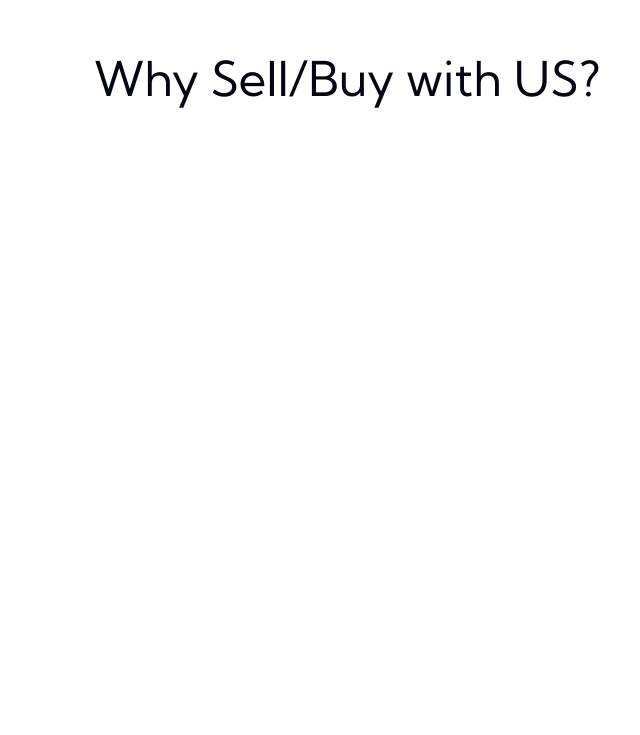
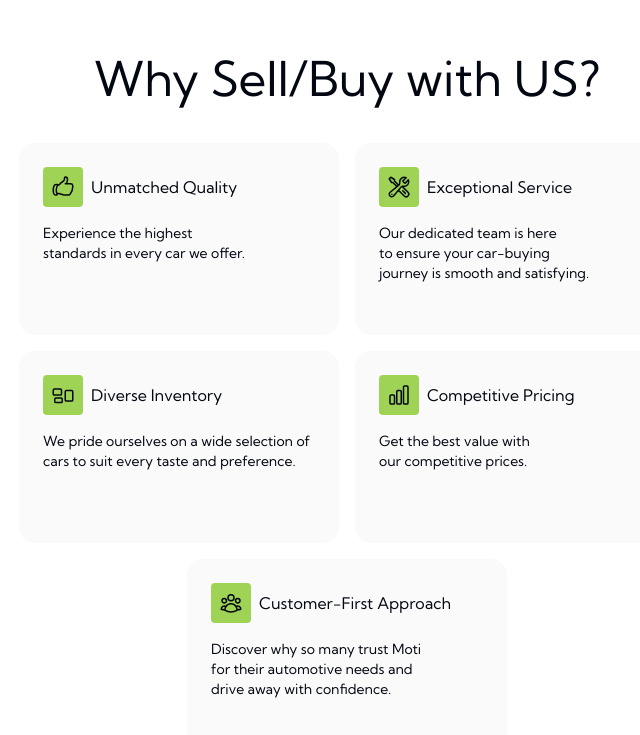
Before and after one commit to shadmeoli/weekend_challanges, a Next.js app in the folder moti/: page / in a window 1280 px wide. Shown: the part 2001-2736 px from the top of the page, without its empty margins (293-933 px from the left). Before the commit the page ends 2576 px from the top, so only its background shows below. Built offline with nearby package versions, Linux system fonts and the light colour scheme.

Commit message:
[update] why us section

```diff
--- a/moti/src/app/(client)/page.tsx
+++ b/moti/src/app/(client)/page.tsx
@@ -1,13 +1,125 @@
 import Link from "next/link";
 import Image from "next/image";
 
+interface Features {
+  title: string;
+  description: string;
+  icon: React.ReactNode;
+}
+
 export default function HomePage() {
+  const features: Features[] = [
+    {
+      title: "Unmatched Quality",
+      description: "Experience the highest standards in every car we offer.",
+      icon: (
+        <svg
+          xmlns="http://www.w3.org/2000/svg"
+          fill="none"
+          viewBox="0 0 24 24"
+          strokeWidth={1.5}
+          stroke="currentColor"
+          className="size-6"
+        >
+          <path
+            strokeLinecap="round"
+            strokeLinejoin="round"
+            d="M6.633 10.25c.806 0 1.533-.446 2.031-1.08a9.041 9.041 0 0 1 2.861-2.4c.723-.384 1.35-.956 1.653-1.715a4.498 4.498 0 0 0 .322-1.672V2.75a.75.75 0 0 1 .75-.75 2.25 2.25 0 0 1 2.25 2.25c0 1.152-.26 2.243-.723 3.218-.266.558.107 1.282.725 1.282m0 0h3.126c1.026 0 1.945.694 2.054 1.715.045.422.068.85.068 1.285a11.95 11.95 0 0 1-2.649 7.521c-.388.482-.987.729-1.605.729H13.48c-.483 0-.964-.078-1.423-.23l-3.114-1.04a4.501 4.501 0 0 0-1.423-.23H5.904m10.598-9.75H14.25M5.904 18.5c.083.205.173.405.27.602.197.4-.078.898-.523.898h-.908c-.889 0-1.713-.518-1.972-1.368a12 12 0 0 1-.521-3.507c0-1.553.295-3.036.831-4.398C3.387 9.953 4.167 9.5 5 9.5h1.053c.472 0 .745.556.5.96a8.958 8.958 0 0 0-1.302 4.665c0 1.194.232 2.333.654 3.375Z"
+          />
+        </svg>
+      ),
+    },
+    {
+      title: "Exceptional Service",
+      description:
+        "Our dedicated team is here to ensure your car-buying journey is smooth and satisfying.",
+      icon: (
+        <svg
+          xmlns="http://www.w3.org/2000/svg"
+          fill="none"
+          viewBox="0 0 24 24"
+          strokeWidth={1.5}
+          stroke="currentColor"
+          className="size-6"
+        >
+          <path
+            strokeLinecap="round"
+            strokeLinejoin="round"
+            d="M11.42 15.17 17.25 21A2.652 2.652 0 0 0 21 17.25l-5.877-5.877M11.42 15.17l2.496-3.03c.317-.384.74-.626 1.208-.766M11.42 15.17l-4.655 5.653a2.548 2.548 0 1 1-3.586-3.586l6.837-5.63m5.108-.233c.55-.164 1.163-.188 1.743-.14a4.5 4.5 0 0 0 4.486-6.336l-3.276 3.277a3.004 3.004 0 0 1-2.25-2.25l3.276-3.276a4.5 4.5 0 0 0-6.336 4.486c.091 1.076-.071 2.264-.904 2.95l-.102.085m-1.745 1.437L5.909 7.5H4.5L2.25 3.75l1.5-1.5L7.5 4.5v1.409l4.26 4.26m-1.745 1.437 1.745-1.437m6.615 8.206L15.75 15.75M4.867 19.125h.008v.008h-.008v-.008Z"
+          />
+        </svg>
+      ),
+    },
+    {
+      title: "Diverse Inventory",
+      description:
+        "We pride ourselves on a wide selection of cars to suit every taste and preference.",
+      icon: (
+        <svg
+          xmlns="http://www.w3.org/2000/svg"
+          fill="none"
+          viewBox="0 0 24 24"
+          strokeWidth={1.5}
+          stroke="currentColor"
+          className="size-6"
+        >
+          <path
+            strokeLinecap="round"
+            strokeLinejoin="round"
+            d="M2.25 7.125C2.25 6.504 2.754 6 3.375 6h6c.621 0 1.125.504 1.125 1.125v3.75c0 .621-.504 1.125-1.125 1.125h-6a1.125 1.125 0 0 1-1.125-1.125v-3.75ZM14.25 8.625c0-.621.504-1.125 1.125-1.125h5.25c.621 0 1.125.504 1.125 1.125v8.25c0 .621-.504 1.125-1.125 1.125h-5.25a1.125 1.125 0 0 1-1.125-1.125v-8.25ZM3.75 16.125c0-.621.504-1.125 1.125-1.125h5.25c.621 0 1.125.504 1.125 1.125v2.25c0 .621-.504 1.125-1.125 1.125h-5.25a1.125 1.125 0 0 1-1.125-1.125v-2.25Z"
+          />
+        </svg>
+      ),
+    },
+    {
+      title: "Competitive Pricing",
+      description: "Get the best value with our competitive prices.",
+      icon: (
+        <svg
+          xmlns="http://www.w3.org/2000/svg"
+          fill="none"
+          viewBox="0 0 24 24"
+          strokeWidth={1.5}
+          stroke="currentColor"
+          className="size-6"
+        >
+          <path
+            strokeLinecap="round"
+            strokeLinejoin="round"
+            d="M3 13.125C3 12.504 3.504 12 4.125 12h2.25c.621 0 1.125.504 1.125 1.125v6.75C7.5 20.496 6.996 21 6.375 21h-2.25A1.125 1.125 0 0 1 3 19.875v-6.75ZM9.75 8.625c0-.621.504-1.125 1.125-1.125h2.25c.621 0 1.125.504 1.125 1.125v11.25c0 .621-.504 1.125-1.125 1.125h-2.25a1.125 1.125 0 0 1-1.125-1.125V8.625ZM16.5 4.125c0-.621.504-1.125 1.125-1.125h2.25C20.496 3 21 3.504 21 4.125v15.75c0 .621-.504 1.125-1.125 1.125h-2.25a1.125 1.125 0 0 1-1.125-1.125V4.125Z"
+          />
+        </svg>
+      ),
+    },
+    {
+      title: "Customer-First Approach",
+      description:
+        "Discover why so many trust Moti for their automotive needs and drive away with confidence.",
+      icon: (
+        <svg
+          xmlns="http://www.w3.org/2000/svg"
+          fill="none"
+          viewBox="0 0 24 24"
+          strokeWidth={1.5}
+          stroke="currentColor"
+          className="size-6"
+        >
+          <path
+            strokeLinecap="round"
+            strokeLinejoin="round"
+            d="M18 18.72a9.094 9.094 0 0 0 3.741-.479 3 3 0 0 0-4.682-2.72m.94 3.198.001.031c0 .225-.012.447-.037.666A11.944 11.944 0 0 1 12 21c-2.17 0-4.207-.576-5.963-1.584A6.062 6.062 0 0 1 6 18.719m12 0a5.971 5.971 0 0 0-.941-3.197m0 0A5.995 5.995 0 0 0 12 12.75a5.995 5.995 0 0 0-5.058 2.772m0 0a3 3 0 0 0-4.681 2.72 8.986 8.986 0 0 0 3.74.477m.94-3.197a5.971 5.971 0 0 0-.94 3.197M15 6.75a3 3 0 1 1-6 0 3 3 0 0 1 6 0Zm6 3a2.25 2.25 0 1 1-4.5 0 2.25 2.25 0 0 1 4.5 0Zm-13.5 0a2.25 2.25 0 1 1-4.5 0 2.25 2.25 0 0 1 4.5 0Z"
+          />
+        </svg>
+      ),
+    },
+  ];
+
   return (
     <main className="h-auto space-y-48 font-primary">
       <HeroSection />
       <CategoriesSection />
       <VarietySection />
-      <WhyusSection />
+      <WhyusSection features={features} />
     </main>
   );
 }
@@ -142,10 +254,31 @@ function VarietySection() {
   );
 }
 
-function WhyusSection() {
+interface WhyusProps {
+  features: Features[];
+}
+
+function WhyusSection({ features }: WhyusProps) {
   return (
-    <section className="flex h-[70vh] w-full flex-col items-center p-10 font-primary">
+    <section className="flex h-[70vh] w-full flex-col items-center space-y-10 p-10 font-primary">
       <h1 className="text-5xl">Why Sell/Buy with US?</h1>
+      <div className="flex w-[60vw] flex-wrap items-center justify-center gap-4">
+        {features.map((feature, index) => (
+          <div
+            className="bg-base flex h-48 w-80 flex-col items-start justify-start space-y-4 rounded-2xl p-2 p-6"
+            key={index}
+          >
+            <span className="flex flex-row items-center space-x-2">
+              <span className="rounded bg-lime p-2">{feature.icon}</span>
+              <h1>{feature.title}</h1>
+            </span>
+
+            <p className="text-balance text-start text-sm">
+              {feature.description}
+            </p>
+          </div>
+        ))}
+      </div>
     </section>
   );
 }
--- a/moti/tailwind.config.ts
+++ b/moti/tailwind.config.ts
@@ -1,12 +1,12 @@
-import type { Config } from "tailwindcss"
+import type { Config } from "tailwindcss";
 
 const config = {
   darkMode: ["class"],
   content: [
-    './pages/**/*.{ts,tsx}',
-    './components/**/*.{ts,tsx}',
-    './app/**/*.{ts,tsx}',
-    './src/**/*.{ts,tsx}',
+    "./pages/**/*.{ts,tsx}",
+    "./components/**/*.{ts,tsx}",
+    "./app/**/*.{ts,tsx}",
+    "./src/**/*.{ts,tsx}",
   ],
   prefix: "",
   theme: {
@@ -22,6 +22,7 @@ const config = {
         lime: "#9FD356",
         blue: "#3C91E6",
         red: "#F15025",
+        base: "#FAFAFA",
         border: "hsl(var(--border))",
         input: "hsl(var(--input))",
         ring: "hsl(var(--ring))",
@@ -76,11 +77,11 @@ const config = {
         "accordion-up": "accordion-up 0.2s ease-out",
       },
       fontFamily: {
-        primary: ["var(--font-primary)"]
-      }
+        primary: ["var(--font-primary)"],
+      },
     },
   },
   plugins: [require("tailwindcss-animate")],
-} satisfies Config
+} satisfies Config;
 
-export default config
+export default config;
```
